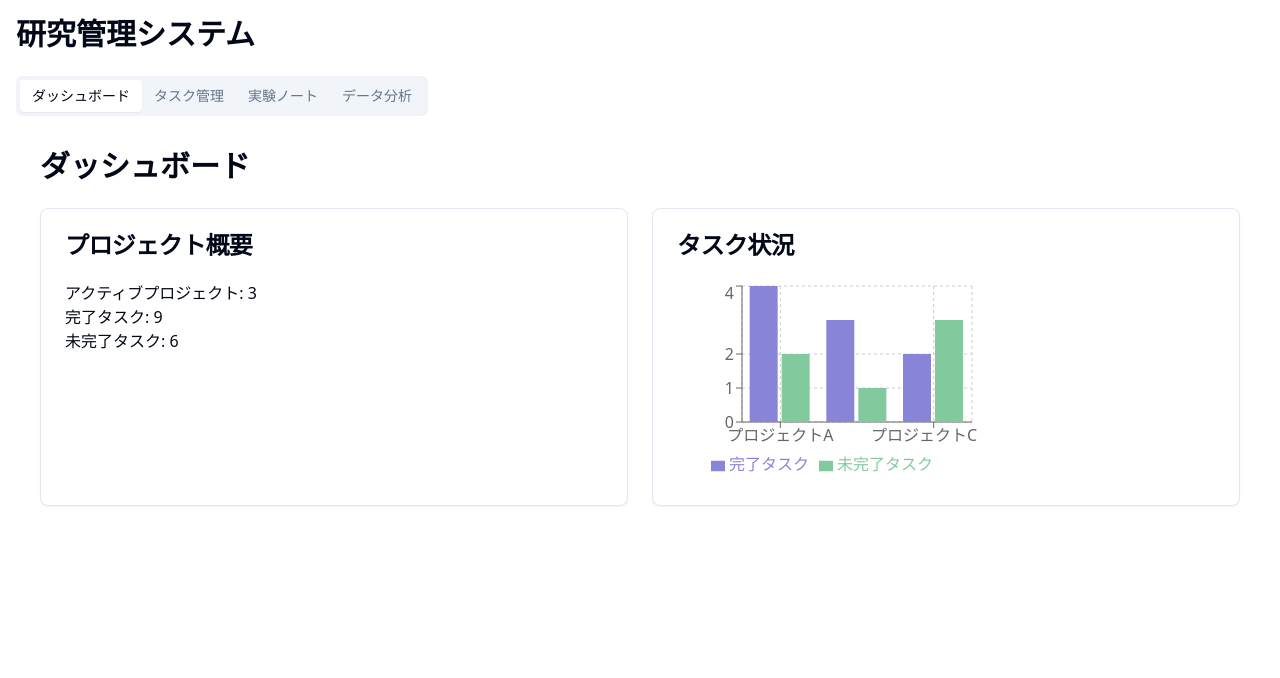
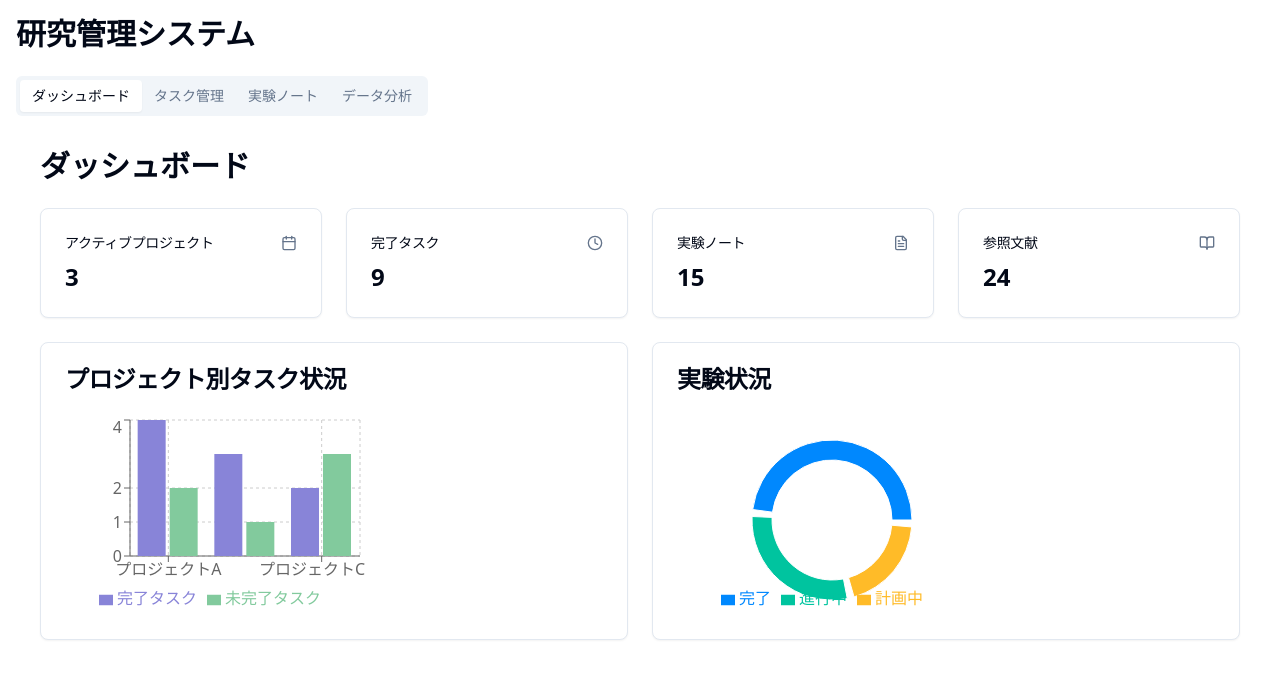
Before and after one commit to ronginooth/research-management-hub, a React (Vite) app: page / in a window 1280 px wide. Shown: the top 678 px of the page. Built offline with nearby package versions, Linux system fonts and the light colour scheme.

Commit message:
Add Dashboard component
Implemented a new Dashboard component to display project summaries and task statistics.
[skip gpt_engineer]

```diff
--- a/src/components/Dashboard.jsx
+++ b/src/components/Dashboard.jsx
@@ -1,34 +1,71 @@
 import React from 'react';
 import { Card, CardContent, CardHeader, CardTitle } from "@/components/ui/card";
-import { BarChart, Bar, XAxis, YAxis, CartesianGrid, Tooltip, Legend } from 'recharts';
+import { BarChart, Bar, XAxis, YAxis, CartesianGrid, Tooltip, Legend, PieChart, Pie, Cell } from 'recharts';
+import { CalendarIcon, ClockIcon, FileTextIcon, BookOpenIcon } from 'lucide-react';
 
-const data = [
+const projectData = [
   { name: 'プロジェクトA', 完了タスク: 4, 未完了タスク: 2 },
   { name: 'プロジェクトB', 完了タスク: 3, 未完了タスク: 1 },
   { name: 'プロジェクトC', 完了タスク: 2, 未完了タスク: 3 },
 ];
 
+const experimentData = [
+  { name: '完了', value: 5 },
+  { name: '進行中', value: 3 },
+  { name: '計画中', value: 2 },
+];
+
+const COLORS = ['#0088FE', '#00C49F', '#FFBB28'];
+
 const Dashboard = () => {
   return (
     <div className="p-6">
       <h1 className="text-3xl font-bold mb-6">ダッシュボード</h1>
+      <div className="grid grid-cols-1 md:grid-cols-2 lg:grid-cols-4 gap-6 mb-6">
+        <Card>
+          <CardHeader className="flex flex-row items-center justify-between space-y-0 pb-2">
+            <CardTitle className="text-sm font-medium">アクティブプロジェクト</CardTitle>
+            <CalendarIcon className="h-4 w-4 text-muted-foreground" />
+          </CardHeader>
+          <CardContent>
+            <div className="text-2xl font-bold">3</div>
+          </CardContent>
+        </Card>
+        <Card>
+          <CardHeader className="flex flex-row items-center justify-between space-y-0 pb-2">
+            <CardTitle className="text-sm font-medium">完了タスク</CardTitle>
+            <ClockIcon className="h-4 w-4 text-muted-foreground" />
+          </CardHeader>
+          <CardContent>
+            <div className="text-2xl font-bold">9</div>
+          </CardContent>
+        </Card>
+        <Card>
+          <CardHeader className="flex flex-row items-center justify-between space-y-0 pb-2">
+            <CardTitle className="text-sm font-medium">実験ノート</CardTitle>
+            <FileTextIcon className="h-4 w-4 text-muted-foreground" />
+          </CardHeader>
+          <CardContent>
+            <div className="text-2xl font-bold">15</div>
+          </CardContent>
+        </Card>
+        <Card>
+          <CardHeader className="flex flex-row items-center justify-between space-y-0 pb-2">
+            <CardTitle className="text-sm font-medium">参照文献</CardTitle>
+            <BookOpenIcon className="h-4 w-4 text-muted-foreground" />
+          </CardHeader>
+          <CardContent>
+            <div className="text-2xl font-bold">24</div>
+          </CardContent>
+        </Card>
+      </div>
       <div className="grid grid-cols-1 md:grid-cols-2 gap-6">
         <Card>
           <CardHeader>
-            <CardTitle>プロジェクト概要</CardTitle>
+            <CardTitle>プロジェクト別タスク状況</CardTitle>
           </CardHeader>
           <CardContent>
-            <p>アクティブプロジェクト: 3</p>
-            <p>完了タスク: 9</p>
-            <p>未完了タスク: 6</p>
-          </CardContent>
-        </Card>
-        <Card>
-          <CardHeader>
-            <CardTitle>タスク状況</CardTitle>
-          </CardHeader>
-          <CardContent>
-            <BarChart width={300} height={200} data={data}>
+            <BarChart width={300} height={200} data={projectData}>
               <CartesianGrid strokeDasharray="3 3" />
               <XAxis dataKey="name" />
               <YAxis />
@@ -39,6 +76,31 @@ const Dashboard = () => {
             </BarChart>
           </CardContent>
         </Card>
+        <Card>
+          <CardHeader>
+            <CardTitle>実験状況</CardTitle>
+          </CardHeader>
+          <CardContent>
+            <PieChart width={300} height={200}>
+              <Pie
+                data={experimentData}
+                cx={150}
+                cy={100}
+                innerRadius={60}
+                outerRadius={80}
+                fill="#8884d8"
+                paddingAngle={5}
+                dataKey="value"
+              >
+                {experimentData.map((entry, index) => (
+                  <Cell key={`cell-${index}`} fill={COLORS[index % COLORS.length]} />
+                ))}
+              </Pie>
+              <Tooltip />
+              <Legend />
+            </PieChart>
+          </CardContent>
+        </Card>
       </div>
     </div>
   );
```
